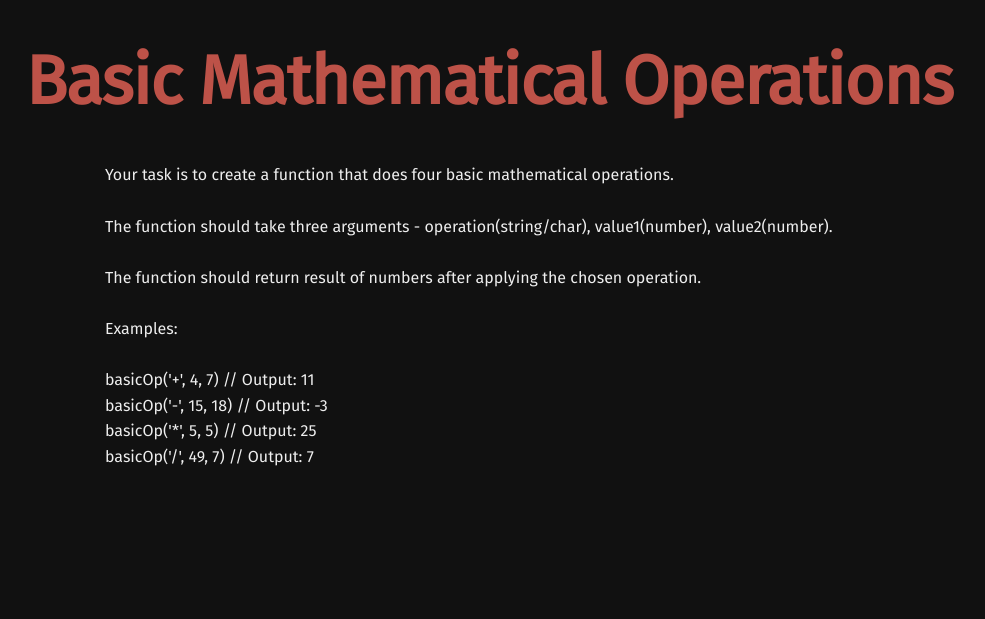
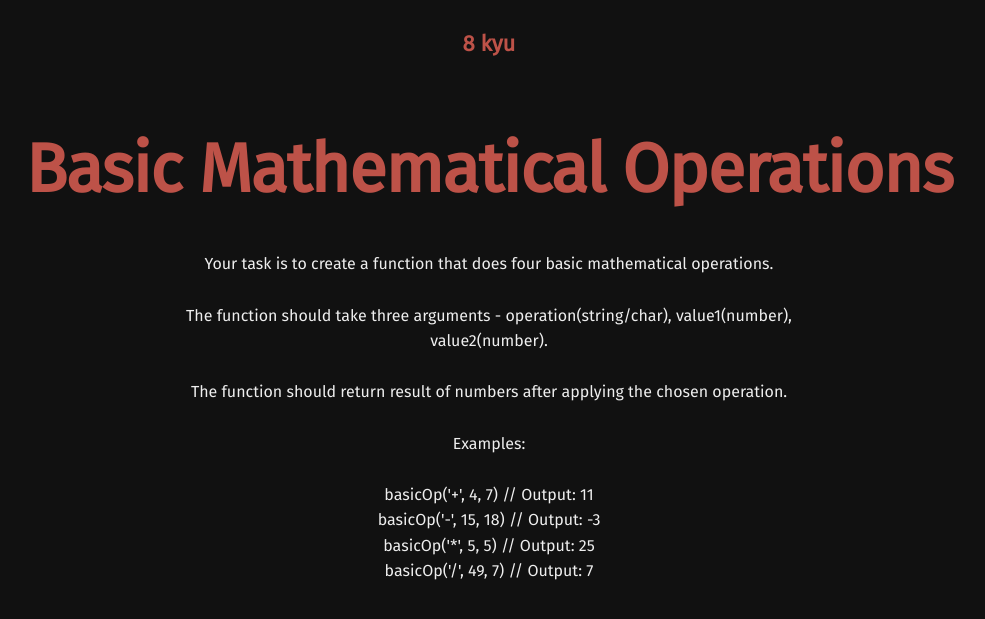
Before and after one commit to OziOcb/Js-Sandbox, a Jekyll site: the page built from pages/002_second.html, in a window 1280 px wide. Shown: the top 619 px of the page, without its empty margins (151-1136 px from the left). Built offline with Jekyll 4.4.1, drawn with Linux system fonts in a browser that asks for light colours; nearby versions of some CDN libraries; Markdown is read by kramdown in place of the engine named in the settings.

Commit message:
Give the solution to the 02 secont project

```diff
--- a/_includes/002_second.html
+++ b/_includes/002_second.html
@@ -1,4 +1,4 @@
-<h1>Basic Mathematical Operations</h1><div class="container"><p class="desc">Your task is to create a function that does four basic mathematical operations.
+<h4>8 kyu</h4><h1>Basic Mathematical Operations</h1><div class="container"><p class="desc">Your task is to create a function that does four basic mathematical operations.
 </br></br>The function should take three arguments - operation(string/char), value1(number), value2(number).
 </br></br>The function should return result of numbers after applying the chosen operation.
 </br></br>Examples:
--- a/_jadefiles/002_second.jade
+++ b/_jadefiles/002_second.jade
@@ -1,3 +1,4 @@
+h4 8 kyu
 h1 Basic Mathematical Operations
 .container
   p.desc Your task is to create a function that does four basic mathematical operations.
--- a/assets/css/002_second.css
+++ /dev/null
@@ -1,2 +0,0 @@
-.desc {
-  text-align: left; }
--- a/assets/css/3-sections/_002_second.sass
+++ /dev/null
@@ -1,2 +0,0 @@
-.desc
-  text-align: left
--- a/assets/css/3-sections/_main-pg.sass
+++ b/assets/css/3-sections/_main-pg.sass
@@ -7,4 +7,8 @@
   align-items: center
 
 .container
-  width: 60%
+  width: 70%
+
+  // 576px
+  @media (min-width: 36em)
+    width: 50%
--- a/assets/css/main.css
+++ b/assets/css/main.css
@@ -553,4 +553,7 @@
       align-items: center; }
 
 .container {
-  width: 60%; }
+  width: 70%; }
+  @media (min-width: 36em) {
+    .container {
+      width: 50%; } }
--- /dev/null
+++ b/assets/js/002_second.js
@@ -0,0 +1,23 @@
+function basicOp(operator, value1, value2) {
+  switch (operator) {
+    case '+':
+      return(value1 + value2);
+      break;
+    case '-':
+      return(value1 - value2);
+      break;
+    case '*':
+      return(value1 * value2);
+      break;
+    case '/':
+      return(value1 / value2);
+      break;
+    default:
+      return 'Invalid Operator';
+      break;
+  }
+};
+
+
+
+console.log('score: ' + basicOp('+',10,5));
```
